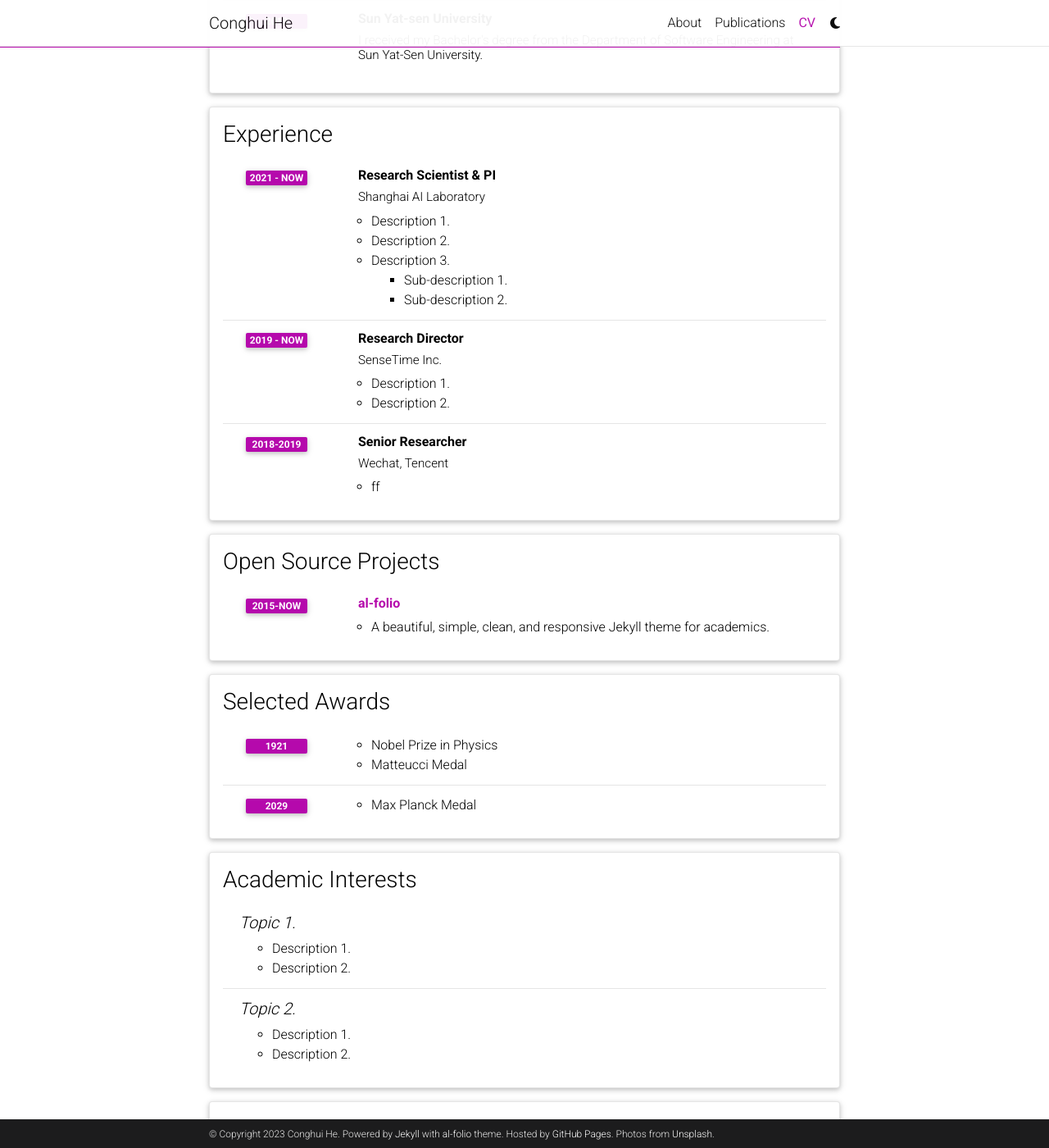
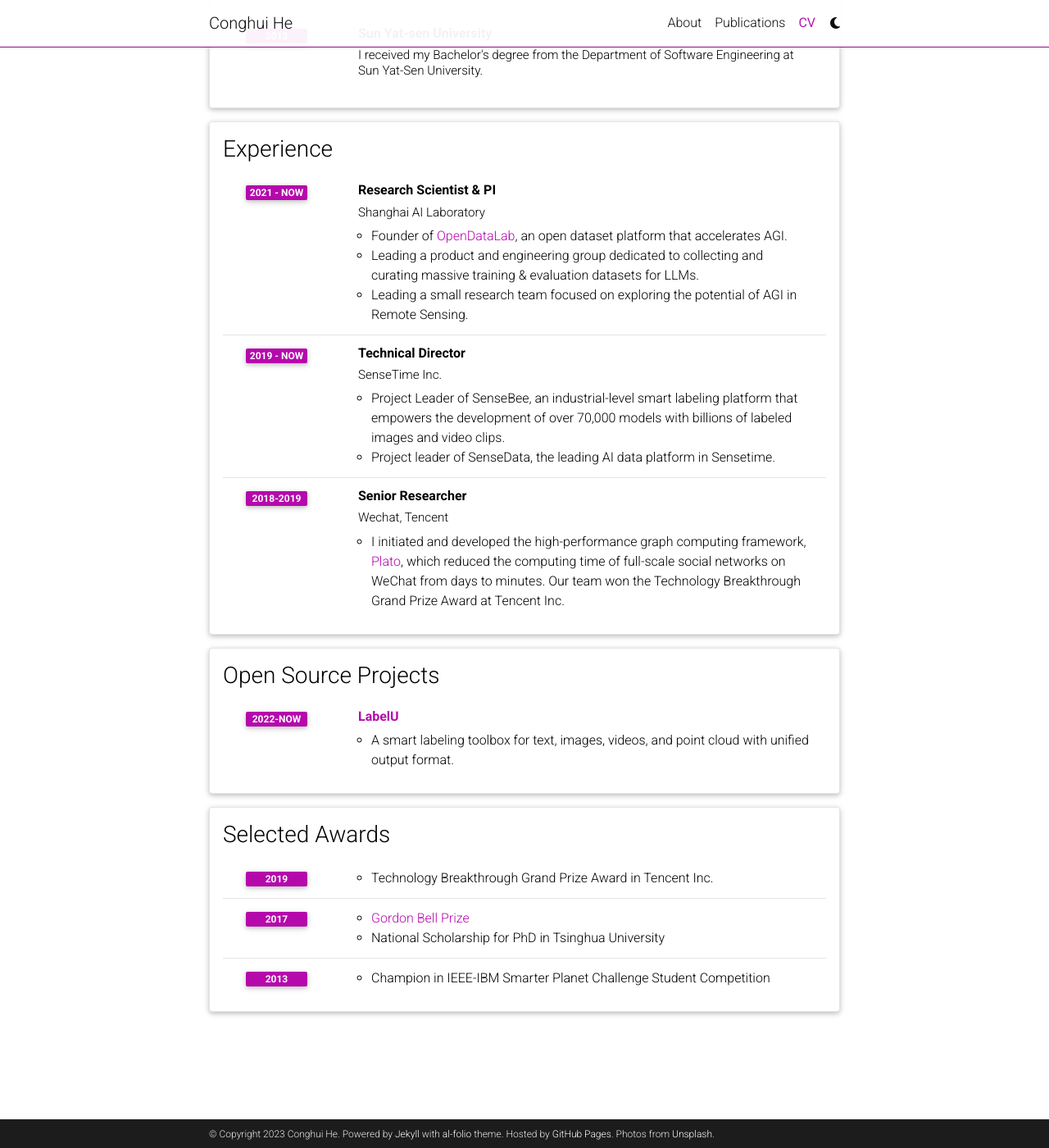
Before and after one commit to conghui/conghui.github.io, a Jekyll site: the page built from _pages/cv.md, in a window 1280 px wide and 1400 px high, scrolled down 726 px. Shown: the whole window at 82% size. Built offline with Jekyll 4.4.1, drawn with Linux system fonts in a browser that asks for light colours; comment, search, counter and statistics services are not loaded; a style sheet for code colours, icons or effects is not loaded; some of the changed text lies outside the part shown.

Commit message:
update cv & part of bib

```diff
--- a/_data/cv.yml
+++ b/_data/cv.yml
@@ -12,15 +12,15 @@
   type: time_table
   contents:
     - title: Tsinghua University
-      institution: I received my PhD degress from the Department of Computer Science and Technology, Tsinghua University, supervised by Prof. <a href="http://47.94.243.94/mediawiki/index.php/Haohuan_Fu">Haohuan Fu</a>.
+      institution: I received my Ph.D. degree from the Department of Computer Science and Technology at Tsinghua University, under the supervision of Prof. <a href="http://47.94.243.94/mediawiki/index.php/Haohuan_Fu">Haohuan Fu</a>.
       year: 2018
 
     - title: Imperial College, London
-      institution: Visiting PhD student in <a href="http://cc.doc.ic.ac.uk/">Custom Computing Group</a>, supervised by Prof. <a href="https://www.doc.ic.ac.uk/~wl/">Wayne Luk</a>.
+      institution: Visiting Ph.D. student in the <a href="http://cc.doc.ic.ac.uk/">Custom Computing Group</a>, supervised by Prof. <a href="https://www.doc.ic.ac.uk/~wl/">Wayne Luk</a>.
       year: 2017
 
     - title: Stanford
-      institution: Visiting PhD student in <a href="https://sep.sites.stanford.edu/">Stanford Exploration Project(SEP) Group</a>, supervised by Prof. <a href="http://sepwww.stanford.edu/sep/bob/">Bob Clapp</a>.
+      institution: Visiting Ph.D. student in the <a href="https://sep.sites.stanford.edu/">Stanford Exploration Project(SEP) Group</a>, supervised by Prof. <a href="http://sepwww.stanford.edu/sep/bob/">Bob Clapp</a>.
       year: 2016
 
     - title: Sun Yat-sen University
@@ -34,55 +34,39 @@
       institution: Shanghai AI Laboratory
       year: 2021 - now
       description:
-        - Description 1.
-        - Description 2.
-        - title: Description 3.
-          contents:
-            - Sub-description 1.
-            - Sub-description 2.
-    - title: Research Director
+        - Founder of <a href="https://opendatalab.com/">OpenDataLab</a>, an open dataset platform that accelerates AGI.
+        - Leading a product and engineering group dedicated to collecting and curating massive training & evaluation datasets for LLMs.
+        - Leading a small research team focused on exploring the potential of AGI in Remote Sensing.
+
+    - title: Technical Director
       institution: SenseTime Inc.
       year: 2019 - now
       description:
-        - Description 1.
-        - Description 2.
+        - Project Leader of SenseBee, an industrial-level smart labeling platform that empowers the development of over 70,000 models with billions of labeled images and video clips.
+        - Project leader of SenseData, the leading AI data platform in Sensetime.
 
     - title: Senior Researcher
       institution: Wechat, Tencent
       year: 2018-2019
-      description: ff
+      description: I initiated and developed the high-performance graph computing framework, <a href="https://github.com/Tencent/plato">Plato</a>, which reduced the computing time of full-scale social networks on WeChat from days to minutes. Our team won the Technology Breakthrough Grand Prize Award at Tencent Inc.
 
 - title: Open Source Projects
   type: time_table
   contents:
-    - title: <a href="https://github.com/alshedivat/al-folio">al-folio</a>
-      year: 2015-now
-      description: A beautiful, simple, clean, and responsive Jekyll theme for academics.
+    - title: <a href="https://github.com/opendatalab/labelU">LabelU</a>
+      year: 2022-now
+      description: A smart labeling toolbox for text, images, videos, and point cloud with unified output format.
 
 - title: Selected Awards
   type: time_table
   contents:
-    - year: 1921
+    - year: 2019
       items:
-        - Nobel Prize in Physics
-        - Matteucci Medal
-    - year: 2029
+        - Technology Breakthrough Grand Prize Award in Tencent Inc.
+    - year: 2017
       items:
-        - Max Planck Medal
-
-- title: Academic Interests
-  type: nested_list
-  contents:
-    - title: Topic 1.
+        - <a href="https://awards.acm.org/bell">Gordon Bell Prize</a>
+        - National Scholarship for PhD in Tsinghua University
+    - year: 2013
       items:
-        - Description 1.
-        - Description 2.
-    - title: Topic 2.
-      items:
-        - Description 1.
-        - Description 2.
-
-- title: Other Interests
-  type: list
-  contents:
-    - <u>Hobbies:</u> Hobby 1, Hobby 2, etc.
+        - Champion in IEEE-IBM Smarter Planet Challenge Student Competition
```
Also changed, not shown: _bibliography/papers.bib (+9 -2 lines), assets/img/gao2023llama.png (added).
